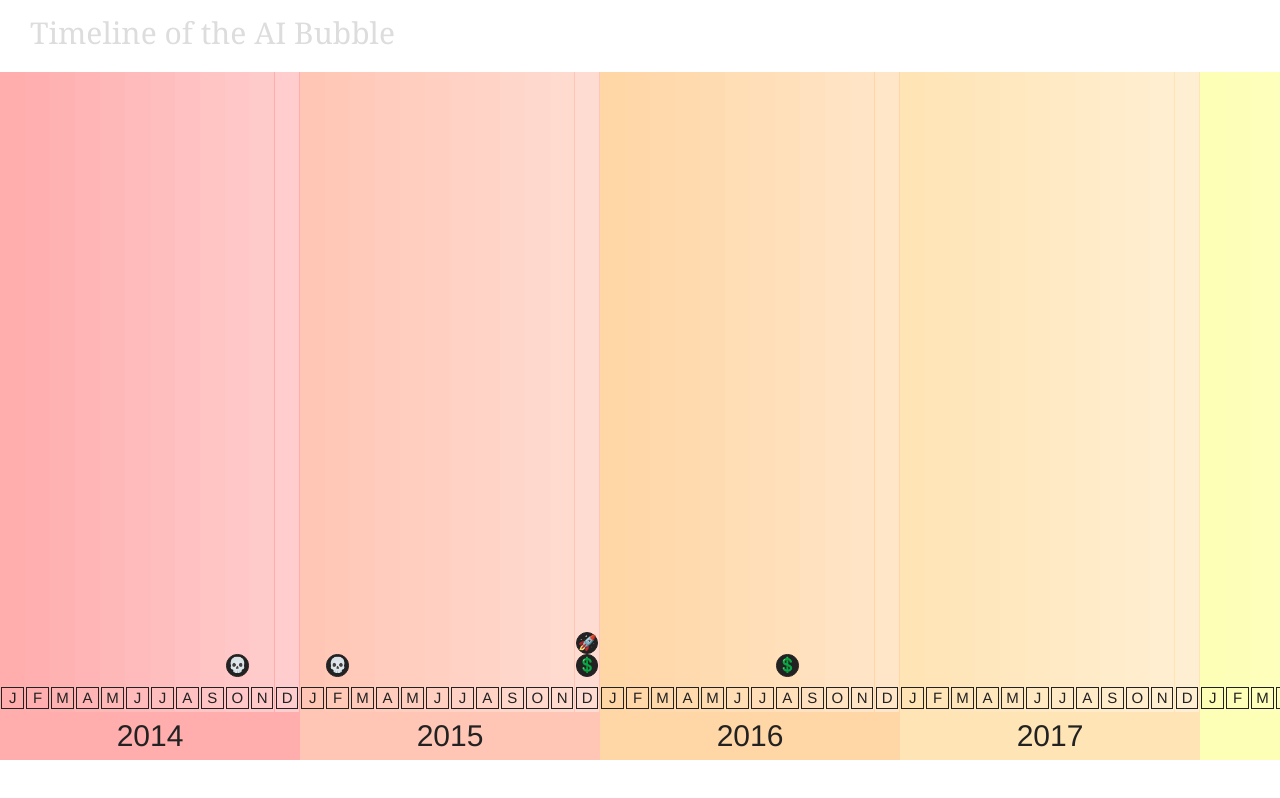
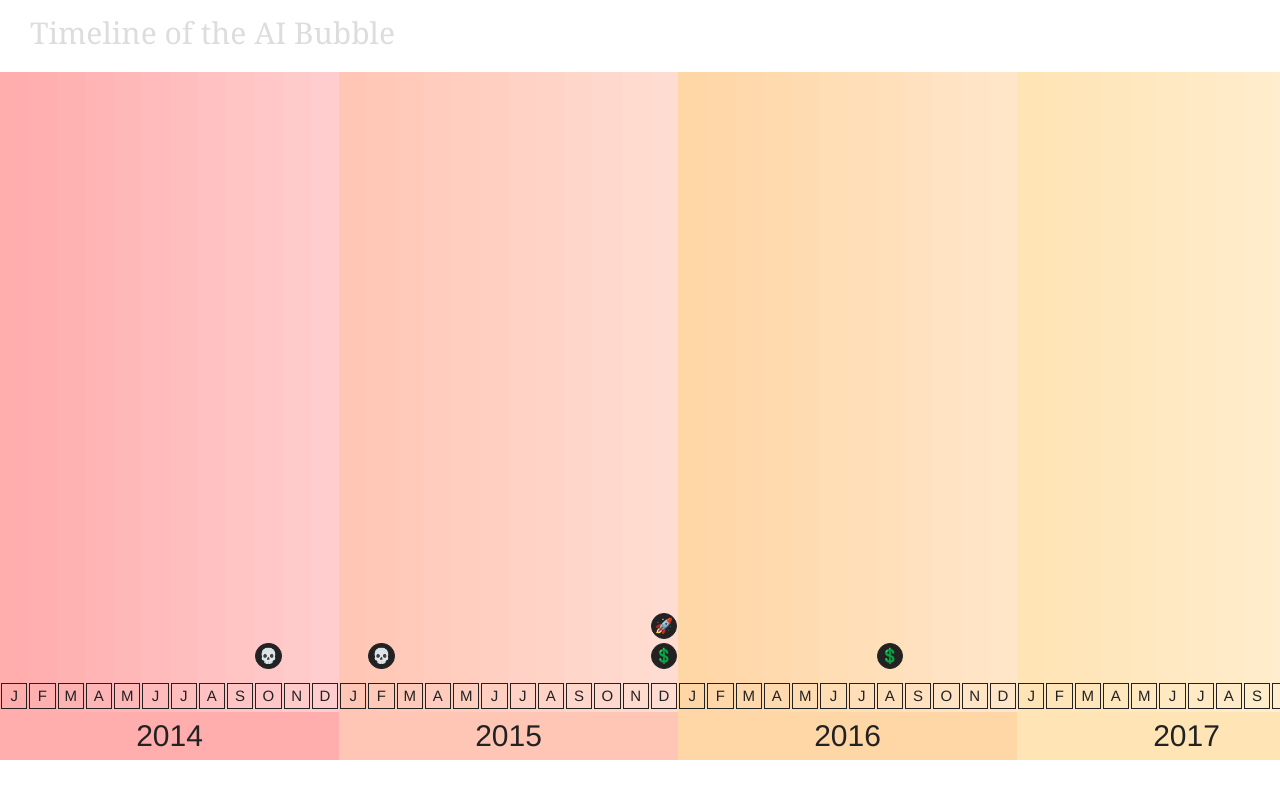
Before and after one commit to Jufebrown/bubble-timeline, a Vue app: page / in a window 1280 px wide. Built offline with nearby package versions, Linux system fonts and the light colour scheme.

Commit message:
styling changes. Mostly making icons larger

```diff
--- a/src/components/TimeLine.vue
+++ b/src/components/TimeLine.vue
@@ -81,9 +81,9 @@ li {
   display: flex;
   flex-direction: column;
   flex-wrap: nowrap;
-  min-width: 20em;
+  min-width: 22.6em;
   text-align: center;
-  justify-content: stretch;
+  justify-content: center;
   margin: 0;
   padding: 0;
 }
@@ -119,8 +119,8 @@ li {
   text-align: center;
   font-size: 1em;
   color: #222222;
-  height: 1.5em;
-  width: 1.5em;
+  height: 1.75em;
+  width: 1.75em;
   border: 1px solid #222222;
 
   padding: 0;
--- a/src/components/TimelineItem.vue
+++ b/src/components/TimelineItem.vue
@@ -28,14 +28,16 @@ const determineIcon = (itemType: string) => {
 </script>
 
 <template>
-  <div class="item" @click="showTitle = !showTitle">{{ determineIcon(itemData.type) }}</div>
-  <span class="title" v-if="showTitle">{{ itemData.title }}{{ itemData.type }}</span>
+  <div class="item" @click="showTitle = !showTitle">
+    {{ determineIcon(itemData.type) }}
+  </div>
+  <div class="title" v-if="showTitle">{{ itemData.title }}</div>
 </template>
 
 <style scoped>
 .item {
-  height: 1.5em;
-  width: 1.5em;
+  height: 1.75em;
+  width: 1.75em;
   border: 1px solid #222;
   border-radius: 50%;
   background-color: #222;
@@ -45,9 +47,15 @@ const determineIcon = (itemType: string) => {
   justify-content: center;
   font-family: 'Franklin Gothic Medium', 'Arial Narrow', Arial, sans-serif;
   color: #ddd;
+  margin-bottom: 0.25em;
 }
 
 .title {
-  color: #222;
+  color: #ddd;
+  display: block;
+  position: absolute;
+  background-color: #222;
+  padding: 0 5px;
+  border-radius: 0.35em;
 }
 </style>
```
